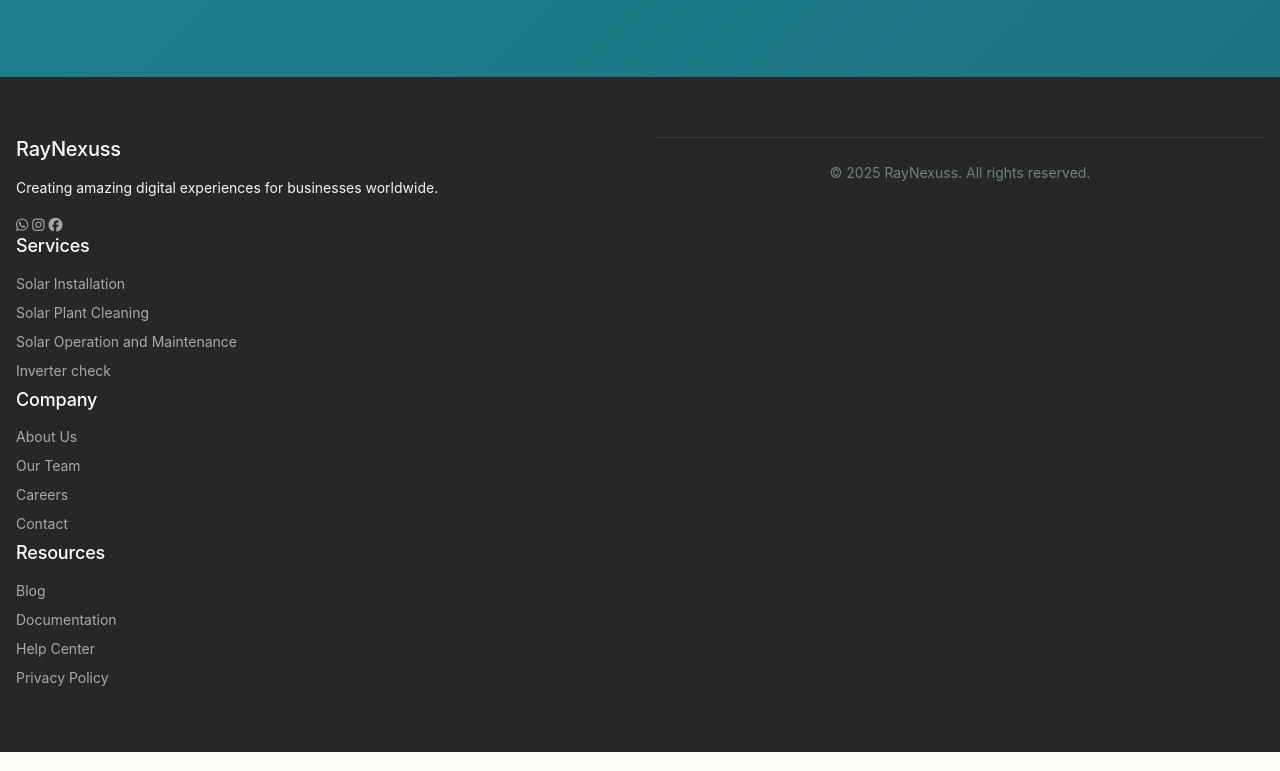
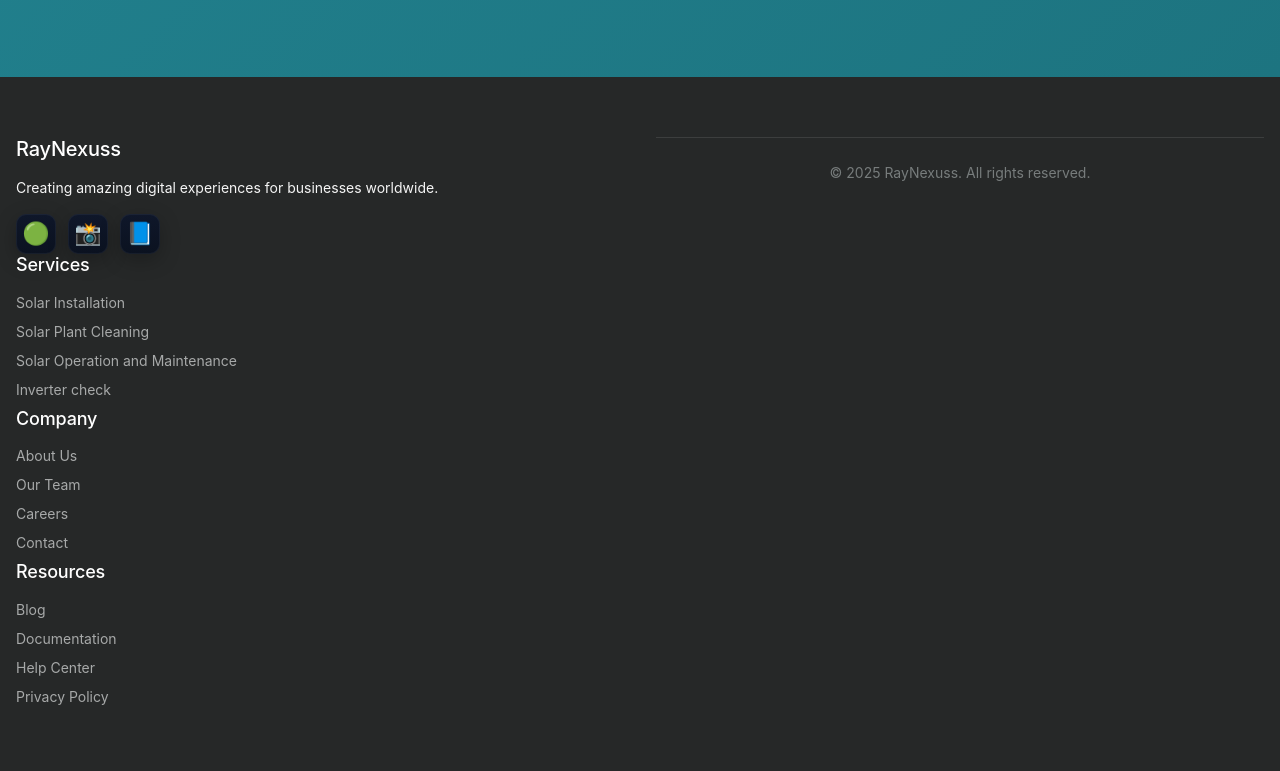
Before and after one commit to rahulnikamcyber/RayNexuss, a plain HTML site: page index.html in a window 1280 px wide. Shown: the part 1884-2655 px from the top of the page. Drawn offline with Linux system fonts and the light colour scheme; a web font is replaced by a local one.

Commit message:
Update index.html

```diff
--- a/index.html
+++ b/index.html
@@ -219,11 +219,12 @@
                     <h3>RayNexuss</h3>
                     <p>Creating amazing digital experiences for businesses worldwide.</p>
 
-<div class="header-social">
-  <a href="https://wa.me/1234567890" aria-label="WhatsApp"><i class="fa-brands fa-whatsapp"></i></a>
-  <a href="https://instagram.com/yourhandle" aria-label="Instagram"><i class="fa-brands fa-instagram"></i></a>
-  <a href="https://facebook.com/yourpage" aria-label="Facebook"><i class="fa-brands fa-facebook"></i></a>
+<div class="social-links">
+  <a href="https://wa.me/1234567890" aria-label="WhatsApp" title="WhatsApp">🟢</a>
+  <a href="https://instagram.com/yourhandle" aria-label="Instagram" title="Instagram">📸</a>
+  <a href="https://facebook.com/yourpage" aria-label="Facebook" title="Facebook">📘</a>
 </div>
+
 
 
 
```
